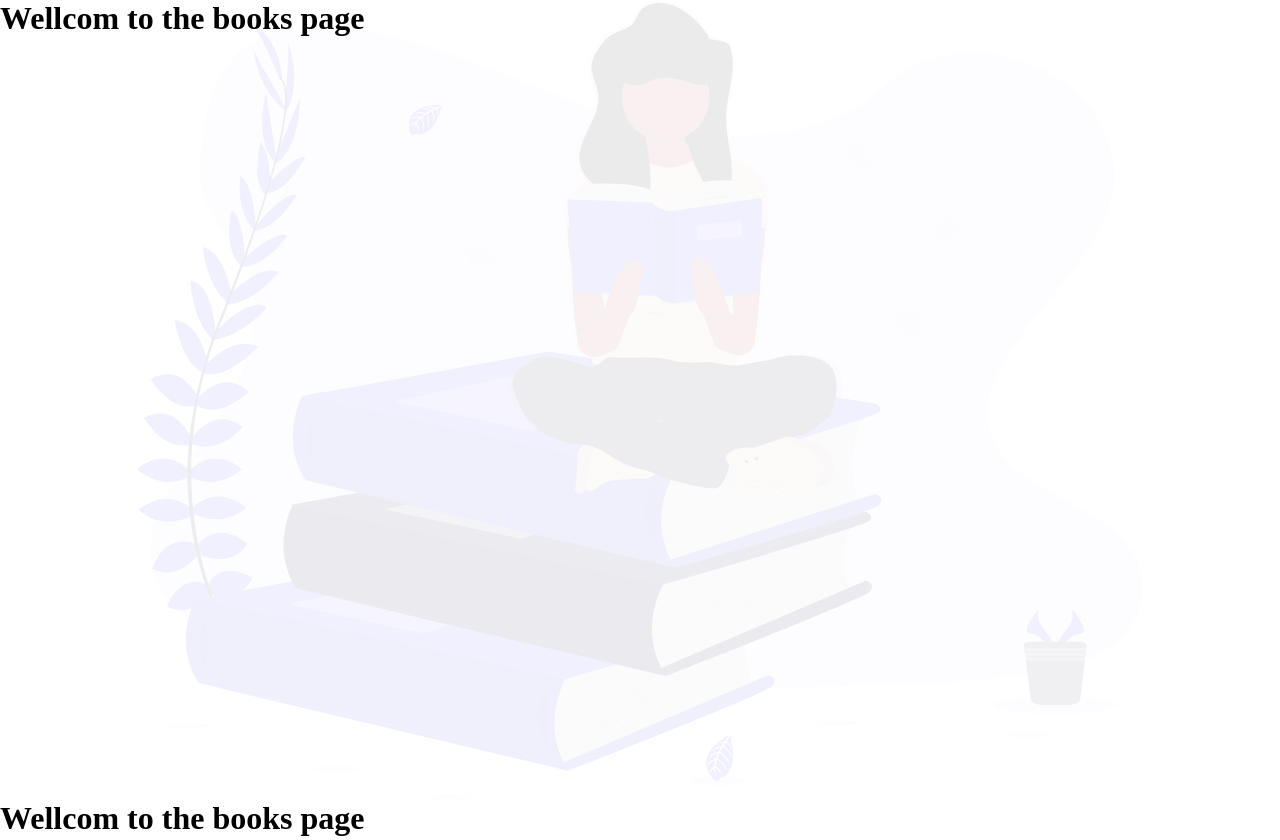
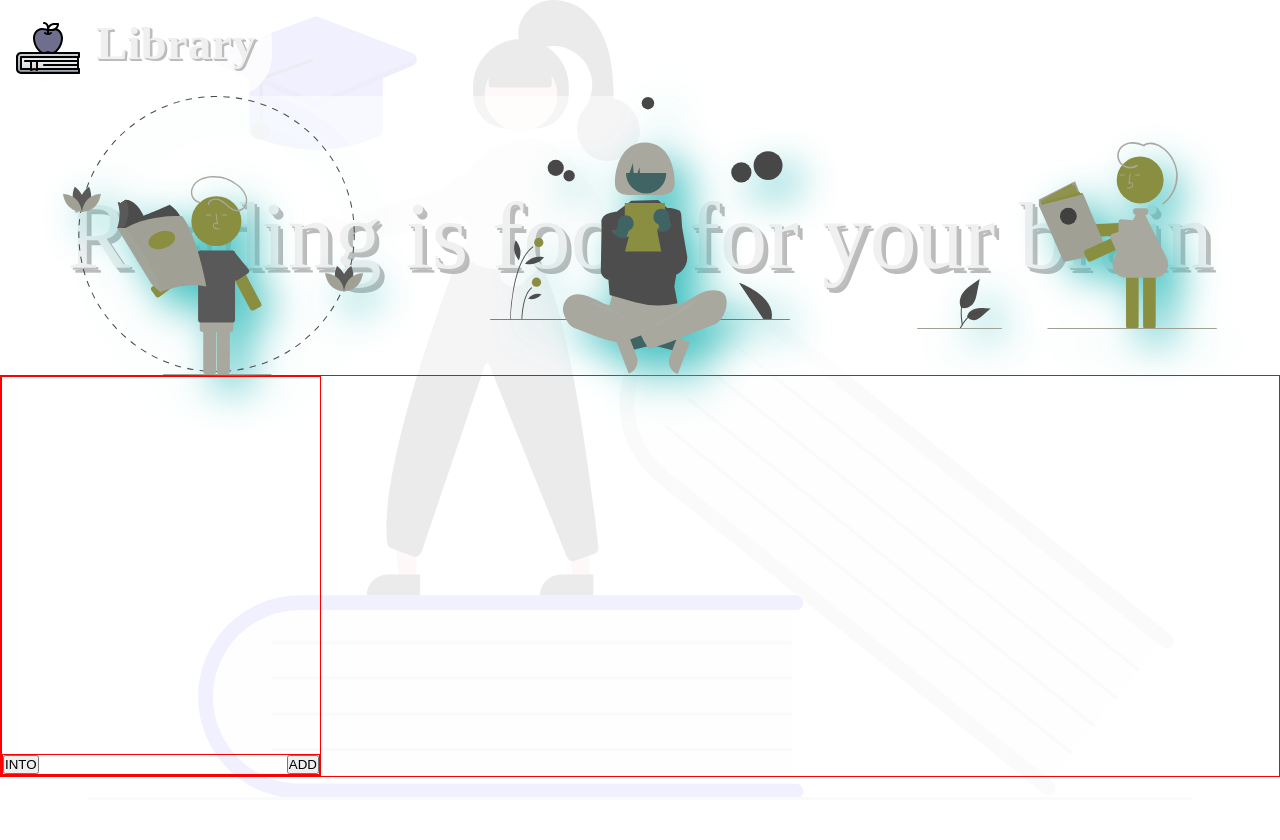
Before and after one commit to Amir-Tarig/LIBRARY, a plain HTML site: page BooksPage/books.html in a window 1280 px wide. Shown: the top 840 px of the page. After the commit the page ends 800 px from the top, so only its background shows below. Drawn offline with Linux system fonts and the light colour scheme; no server answers.

Commit message:
modified

```diff
--- a/BooksPage/books.css
+++ b/BooksPage/books.css
@@ -8,7 +8,7 @@ body, html {
     width: 100%;
     height: 100%;
     background-color: rgba(255, 255, 255, .9);
-    background-image: url("../images/undraw_book_lover_mkck.svg");
+    background-image: url("../images/undraw_education_f8ru.svg");
     background-blend-mode: hue;
     background-repeat: no-repeat;
     background-position: center;
@@ -16,8 +16,99 @@ body, html {
     background-attachment: fixed;
 }
 
-.container {
+#logoContainer {
+    position: -webkit-sticky;
+    position: sticky;
+    top: 0px;
+    background-color: rgba(255, 255, 255, .8);
+    width: fit-content;
+    display: flex;
+    padding: 1em;
+    gap: 1em;
+    z-index: 100;
+    border-radius: 40px;
+}
+
+.logo {
+    filter: grayscale(80%);
+}
+
+.logoText {
+    font-size: calc(20px + (50 - 14) * ((100vw - 300px) / (1600 - 300)));
+    color: #F0F0F0;
+    text-shadow:
+    0.025em 0.025em 0 #BEBEBE,
+    0.05em 0.05em 0 #BBBBBB;
+    /* 0.075em 0.075em 0 #A9A9A9; */
+    /* 0.1em 0.1em 0 #999999; */
+    /* text-shadow:
+    0.025em 0.025em 0 white,
+    0.05em 0.05em 0 blue,
+    0.075em 0.075em 0 #5C3E3F,
+    0.1em 0.1em 0 black; */
+}
+
+.promoHeader {
+    background-color: rgba(255, 255, 255, .5);
+    display: flex;
+    justify-content: space-around;
+    align-items: center;
+    position: relative;
+}
+
+.test {
     height: 100%;
+    border: 1px solid red;
+}
+
+.promoHeader figure {
+    position: relative;
+    display: flex;
+    align-items: center;
+    width: 300px;
+}
+
+.promoHeader figure img{
+    max-width: 100%;
+    filter: drop-shadow(16px 16px 20px red) invert(75%);
+}
+
+ .text {
     width: 100%;
+    height: 100%;
+    position: absolute;
+}
 
+.text p {
+    position: absolute;
+    top: 50%;
+    left: 50%;
+    transform: translate(-50%, -50%);
+    font-size: calc(1rem + (120 - 16) * ((100vw - 300px) / (1600 - 300)));
+    color: #F0F0F0;
+    text-shadow:
+    0.025em 0.025em 0 #BEBEBE,
+    0.05em 0.05em 0 #BBBBBB;
+    width: 100%;
+    text-align: center;
 }
+
+.bookContainer  {
+    border: 1px solid red;
+}
+
+#book {
+    border: 1px solid red;
+    width: 20em;
+    height: 25em;
+    position: relative;
+    display: flex;
+}
+
+.btnContainer {
+    border: 1px solid red;
+    align-self: flex-end;
+    width: 100%;
+    display: flex;
+    justify-content: space-between;
+}
--- a/BooksPage/books.html
+++ b/BooksPage/books.html
@@ -8,14 +8,33 @@
     <title>AllBooks</title>
 </head>
 <body>
-    <div class="container">
-        <h1>Wellcom to the books page</h1>
+    <div id="logoContainer">
+         <img class="logo" src="../images/Book Apple 1.svg" alt="">
+         <h4 class="logoText">Library</h4>
     </div>
-    <div class="container">
-        <h1>Wellcom to the books page</h1>
+
+    <div class="promoHeader">
+        <div class="text"><p>Reading is food for your brain</p></div>
+        <figure>
+            <img src="../images/undraw_Reading_book_re_kqpk.svg" alt="">
+        </figure>
+        <figure>
+            <img src="../images/undraw_Reading_re_29f8.svg" alt="">
+        </figure>
+        <figure>
+            <img src="../images/undraw_Reading_list_re_bk72.svg" alt="">
+        </figure>
     </div>
-    <div class="container">
-        <h1>Wellcom to the books page</h1>
+
+    <div class="bookContainer">
+        <div id="book">
+            <img class="bookCover" src="" alt="">
+            <p class="price"></p>
+            <div class="btnContainer">
+                <button class="btn">INTO</button>
+                <button class="btn">ADD</button>
+            </div>
+        </div>
     </div>
     <script src="books.js"></script>
 </body>
--- a/BooksPage/books.js
+++ b/BooksPage/books.js
@@ -1,11 +1,7 @@
-// Book.title = book.volumeInfo.title
-// Book.categories = book.volumeInfo.categories
-// Book.author = book.volumeInfo.authors[0]
-// Book.description = book.volumeInfo.description
-// Book.image = book.volumeInfo.imageLinks.smallThumbnail
-// Book.publisher = book.volumeInfo.publisher
-// Book.publishedDate = book.volumeInfo.publishedDate
-// Book.id = book.id
+
+
+function fetchingBooks() {
+    let newBookList = []
     const Book = {
         title: null,
         categories: null,
@@ -17,8 +13,6 @@ const Book = {
         id: null,
         price: 0
     }
-
-let newBookList = []
 
     fetch("https://google-books.p.rapidapi.com/volumes?key=AIzaSyAOsteuaW5ifVvA_RkLXh0mYs6GLAD6ykc", {
         "method": "GET",
@@ -52,18 +46,20 @@ fetch("https://google-books.p.rapidapi.com/volumes?key=AIzaSyAOsteuaW5ifVvA_RkLX
                 // Book.price =  `${book.saleInfo.listPrice.amount} ${book.saleInfo.listPrice.currencyCode}`
                 // console.log(Book.price)
                 Book.id = book.id
-            console.log(Book.title)
-            console.log(Book.categories)
-            console.log(Book.author)
-            console.log(Book.description)
-            console.log(Book.image)
-            console.log(Book.publisher)
-            console.log(Book.publishedDate)
-            console.log(Book.price)
-            console.log(book)
+                displayBook(Book)
         })
-    // console.log(newBookList)
     })
     .catch(err => {
         console.error(err);
     });
+}
+
+function displayBook(book) {
+    const bookContainer = document.querySelector('.bookContainer')
+    console.log(book.title)
+}
+
+
+
+
+fetchingBooks()
--- a/style.css
+++ b/style.css
@@ -22,6 +22,7 @@
     gap: 20px;
     padding-left:  1em;
 }
+
 
 .logoText {
     font-size: calc(30px + (50 - 14) * ((100vw - 300px) / (1600 - 300)));
```
Also changed, not shown: images/undraw_Reading_book_re_kqpk.svg (added), images/undraw_Reading_list_re_bk72.svg (added), images/undraw_Reading_re_29f8.svg (added), images/undraw_education_f8ru.svg (added). Lines whose indentation alone changed are shown as unchanged.
